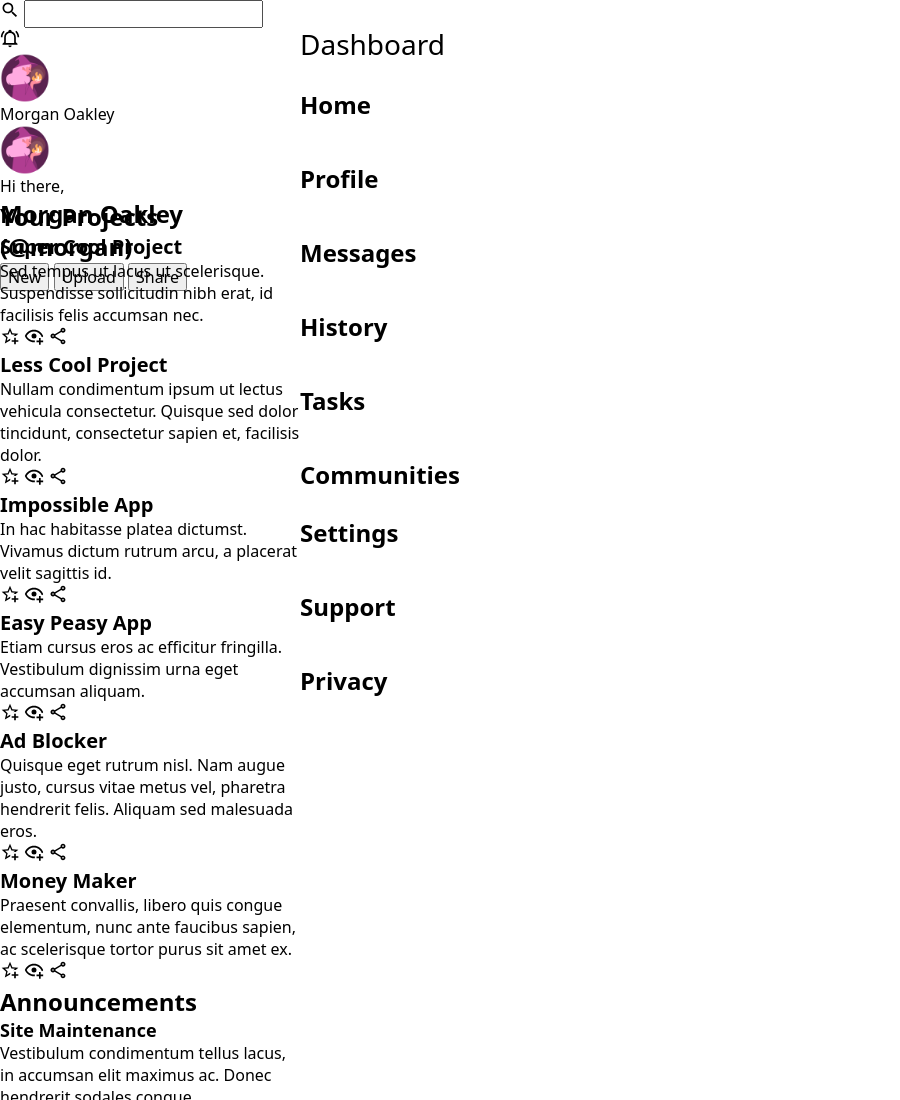
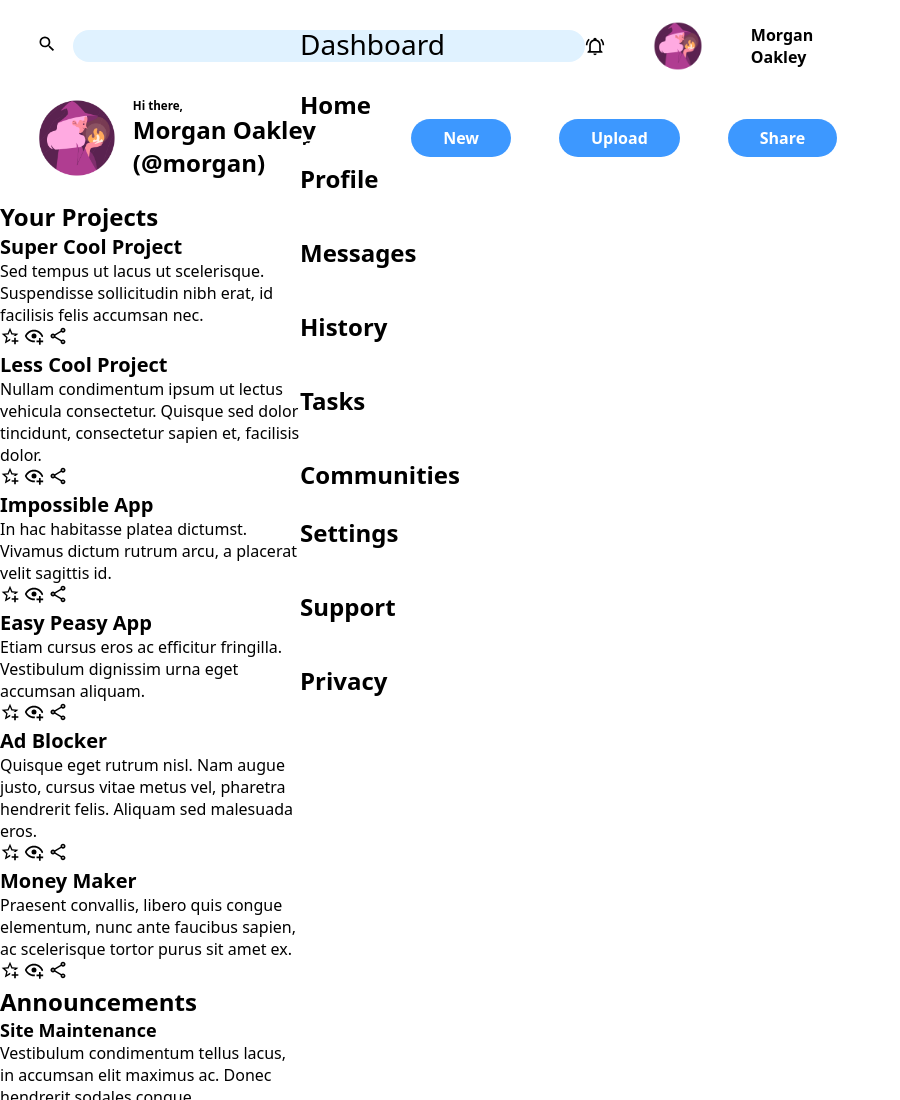
Before and after one commit to Mahim427/admin-page, a plain HTML site: page index.html in a window 1280 px wide. Shown: the top 1100 px of the page, without its empty margins (0-900 px from the left). Drawn offline with Linux system fonts and the light colour scheme.

Commit message:
Add Header styles
- Laid out with grid
- Uses grid to layout it's content

```diff
--- a/styles.css
+++ b/styles.css
@@ -88,3 +88,69 @@ h4 {
   font-weight: var(--fw-semibold);
   color: var(--clr-black);
 }
+
+
+/*Header*/
+.header {
+  display: grid;
+  gap: 1rem;
+  background-color: white;
+  padding: var(--padding) calc(var(--padding) * 4) var(--padding) calc(var(--padding) * 2.3);
+}
+
+.header-top,
+.header-btm {
+  display: grid;
+  grid-template-columns: auto auto;
+  justify-content: space-between;
+}
+
+.header-top p,
+.header-btm {
+  font-weight: var(--fw-black);
+}
+
+.header-top {
+  padding-right: calc(var(--padding) * 1.5);
+}
+
+.header-left {
+  display: grid;
+  grid-template-columns: auto 1fr;
+  align-items: center;
+  gap: 1rem;
+}
+
+.header-left input {
+  background-color: var(--clr-blue-100);
+  border: none;
+  border-radius: 1rem;
+  height: 2rem;
+  padding-left: var(--padding);
+  width: 40vw;
+}
+
+.header-left img {
+  width: 80px;
+}
+
+.header-left p {
+  font-size: var(--fs-200);
+}
+
+.header-right {
+  display: grid;
+  grid-template-columns: repeat(3, auto);
+  align-items: center;
+  gap: 3rem;
+}
+
+.btn {
+  line-height: 1;
+  color: var(--clr-white);
+  background-color: var(--clr-blue-400);
+  padding: .7rem 2rem;
+  border: none;
+  border-radius: 100px;
+  font-weight: var(--fw-bold);
+}
```
